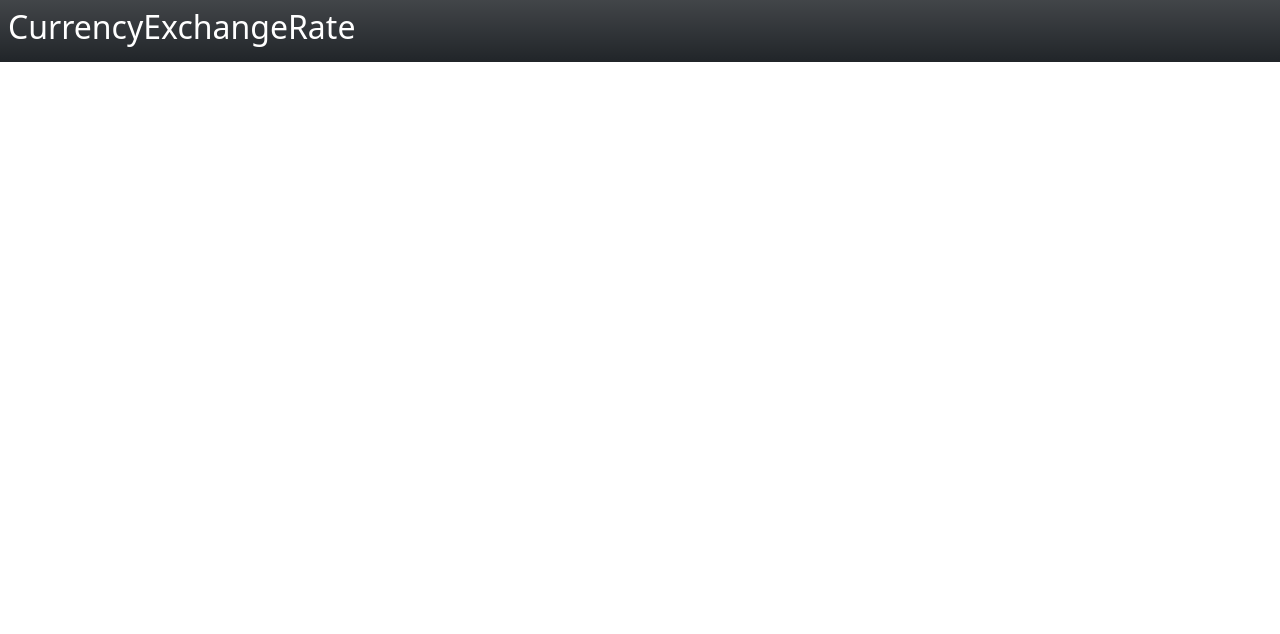
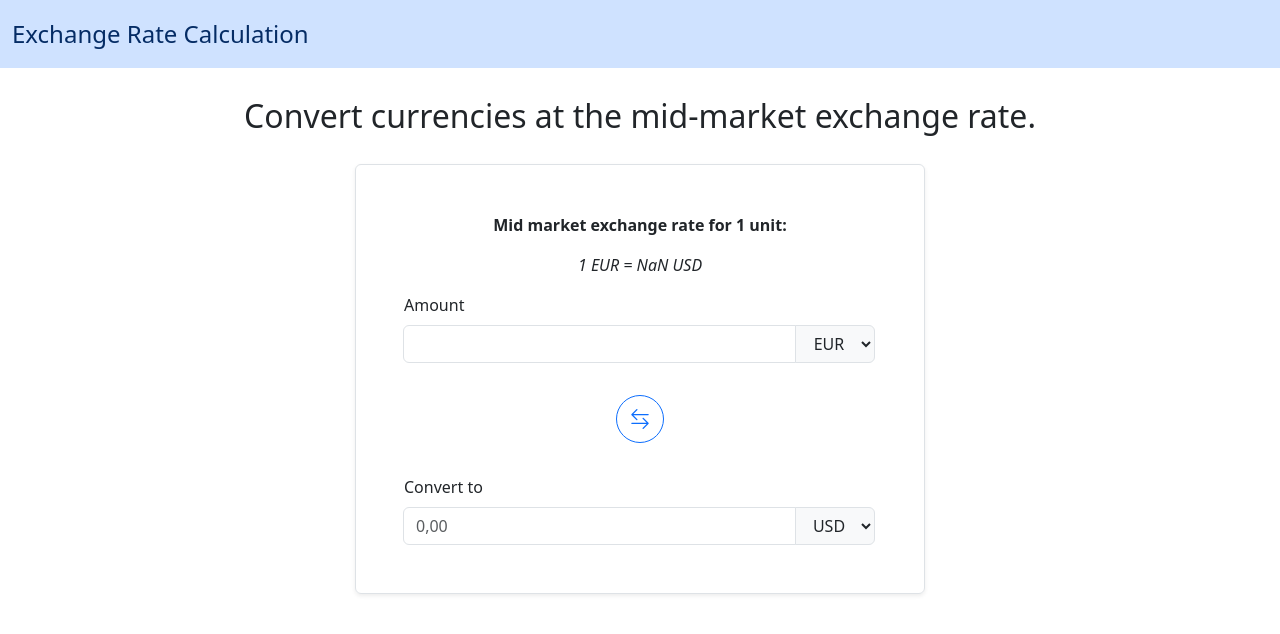
Before and after one commit to Alphorov/currency_exchange, a plain HTML site: page index.html in a window 1280 px wide. Drawn offline with nearby package versions, Linux system fonts and the light colour scheme; no server answers.

Commit message:
the exchanger is developped))

```diff
--- a/index.html
+++ b/index.html
@@ -7,14 +7,72 @@
     <title>Currency Exchange Rate</title>
     <link href="https://cdn.jsdelivr.net/npm/bootstrap@5.3.8/dist/css/bootstrap.min.css" rel="stylesheet"
         integrity="sha384-sRIl4kxILFvY47J16cr9ZwB07vP4J8+LH7qKQnuqkuIAvNWLzeN8tE5YBujZqJLB" crossorigin="anonymous">
+    <link href="https://cdn.jsdelivr.net/npm/bootstrap-icons@1.11.3/font/bootstrap-icons.css" rel="stylesheet">
+    <link rel="stylesheet" href="styles.css">
     <script src="script.js" defer></script>
 </head>
 
 <body>
 
-    <header class="bg-dark bg-gradient text-white p-2">
-        <h2>CurrencyExchangeRate</h2>
+    <header>
+        <nav class="navbar bg-primary-subtle">
+            <div class="container-fluid">
+                <span class="navbar-text fs-4 text-primary-emphasis">
+                    Exchange Rate Calculation
+                </span>
+            </div>
+        </nav>
     </header>
+
+    <main>
+        <p class="text-center fs-2 m-4">Convert currencies at the mid-market exchange rate.</p>
+
+        <div class="container text-center">
+            <div class="row">
+                <div class="col-sm-12 col-md-6 offset-md-3 border rounded p-5 shadow-sm">
+
+                    <p class="fw-bold">Mid market exchange rate for 1 unit:</p>
+
+                    <p class="fst-italic">
+                        <span>1</span>
+                        <span id="selected-main"></span>
+                        =
+                        <span id="main-target-rate"></span>
+                        <span id="selected-target"></span>
+                    </p>
+
+                    <div class="input-group">
+                        <label for="main-currency-amount" class="form-label">Amount</label>
+                        <div class="input-group">
+                            <!-- Main currency amount -->
+                            <input type="number" min="0" autocomplete="off" class="form-control"
+                                id="main-currency-amount">
+
+                            <!-- Main currency -->
+                            <select class="input-group-text" name="Currencies" id="main-currency"></select>
+                        </div>
+                    </div>
+
+                    <button type="button" title="swap the currencies" class="btn btn-outline-primary swap-btn"
+                        id="swap-btn">
+                        <i class="bi bi-arrow-left-right"></i>
+                    </button>
+
+                    <div class="input-group">
+                        <label for="target-currency-amount" class="form-label">Convert to</label>
+                        <div class="input-group">
+                            <!-- Target currency amount -->
+                            <input type="number" min="0" autocomplete="off" class="form-control bg-white"
+                                id="target-currency-amount" disabled placeholder="0,00">
+
+                            <!-- Target currency -->
+                            <select class="input-group-text" name="Currencies" id="target-currency"></select>
+                        </div>
+                    </div>
+                </div>
+            </div>
+        </div>
+    </main>
 
 </body>
 
--- a/script.js
+++ b/script.js
@@ -1,21 +1,130 @@
 // Since this is a little showcase app, I'll store the api key like this.
 // If it was a real app, I'd store in as an environmental variable.
 const apiKey = "daa5e60c9e46427e403781dbf61b3495";
-
-const btn = document.getElementById('btn');
+const currenciesUrl = "https://data.fixer.io/api/latest";
+const supportedCurrencies = [
+    "USD",
+    "EUR",
+    "GBP",
+    "JPY",
+    "CNY",
+    "UAH",
+    "CHF",
+    "AUD",
+    "CZK",
+];
 
 
-function getRateTest(currencies) {
-    // const xhttp = new XMLHttpRequest();
-    // xhttp.onload = function () {
-    //     console.log(this.responseText);
-    // }
 
-    // const currenciesQwery = currencies.join(',');
+// Elements ->
+const mainCurrency = document.getElementById('main-currency');
+const mainCurrencyAmount = document.getElementById('main-currency-amount');
 
-    // xhttp.open("GET", `https://data.fixer.io/api/latest?access_key=${apiKey}&symbols=${currenciesQwery}`, true);
-    // xhttp.send();
+const targetCurrency = document.getElementById('target-currency');
+const targetCurrencyAmount = document.getElementById('target-currency-amount');
 
-    // Temproary mock response to avoid loosing requsets.
-    console.log('{"success":true,"timestamp":1761313624,"base":"EUR","date":"2025-10-24","rates":{"EUR":1,"USD":1.162493}}');
+const swapBtn = document.getElementById('swap-btn');
+
+const selectedMain = document.getElementById('selected-main')
+const selectedTarget = document.getElementById('selected-target')
+
+const mainTargetRate = document.getElementById('main-target-rate');
+// Elements <-
+
+
+// Variables ->
+
+var ratesToEUR = {};
+
+// Variables <-
+
+
+// Listeners ->
+
+mainCurrencyAmount.addEventListener('input', () => updateRates());
+targetCurrency.addEventListener('change', () => updateRates());
+mainCurrency.addEventListener('change', () => updateRates());
+swapBtn.addEventListener('click', () => swapCurrencies());
+
+// Listeners <-
+
+
+// Functions ->
+
+const initSupportedCurrencies = () => {
+    supportedCurrencies.forEach(e => {
+        const option1 = document.createElement('option');
+        option1.textContent = e;
+
+        console.log(option1.textContent);
+
+        if (option1.textContent === "EUR") {
+            console.log(option1.textContent);
+            option1.selected = true;
+        }
+
+        const option2 = document.createElement('option');
+        option2.textContent = e;
+
+        mainCurrency.appendChild(option1);
+        targetCurrency.appendChild(option2);
+    })
+
+    updateRates();
 }
+
+const updateRates = () => {
+    const targetAmount = convertCurrencies(mainCurrency.value, targetCurrency.value, mainCurrencyAmount.value);
+    targetCurrencyAmount.value = targetAmount;
+
+    selectedMain.textContent = mainCurrency.value;
+    selectedTarget.textContent = targetCurrency.value;
+    mainTargetRate.textContent = convertCurrencies(mainCurrency.value, targetCurrency.value, 1, 3)
+}
+
+const fetchRatesToEUR = (currenciesList) => {
+    try {
+        const xhttp = new XMLHttpRequest();
+        const currenciesQwery = currenciesList.join(',');
+
+        xhttp.onload = () => {
+            const response = JSON.parse(xhttp.responseText);
+
+            if (response['success']) {
+                ratesToEUR = response['rates'];
+
+                console.log(ratesToEUR);
+            } else {
+                throw response.responseText;
+            }
+        }
+
+        xhttp.open('GET', `${currenciesUrl}?access_key=${apiKey}&symbols=${currenciesQwery}`, false);
+        xhttp.send();
+
+    } catch (e) {
+        console.log(e);
+    }
+}
+
+const swapCurrencies = () => {
+    const temp = targetCurrency.value
+    targetCurrency.value = mainCurrency.value
+    mainCurrency.value = temp;
+
+    if (mainCurrencyAmount.value > 0) {
+        mainCurrencyAmount.value = targetCurrencyAmount.value;
+    }
+
+    updateRates();
+}
+
+const convertCurrencies = (main, target, amount, toFixed = 2) => {
+    return (ratesToEUR[target] * amount / ratesToEUR[main]).toFixed(toFixed);
+}
+
+// Functions <-
+
+// Initialization
+fetchRatesToEUR(supportedCurrencies);
+initSupportedCurrencies();
--- a/styles.css
+++ b/styles.css
@@ -0,0 +1,24 @@
+/* Chrome, Safari, Edge, Opera */
+input[type=number]::-webkit-outer-spin-button,
+input[type=number]::-webkit-inner-spin-button {
+    -webkit-appearance: none;
+    margin: 0;
+}
+
+/* Firefox */
+input[type=number] {
+    -moz-appearance: textfield;
+    appearance: textfield;
+}
+
+.swap-btn {
+    width: 48px;
+    height: 48px;
+    border-radius: 50%;
+    margin: 2rem 0;
+}
+
+.swap-btn i {
+    font-size: 1.25rem;
+    transition: transform 0.3s ease;
+}
```
